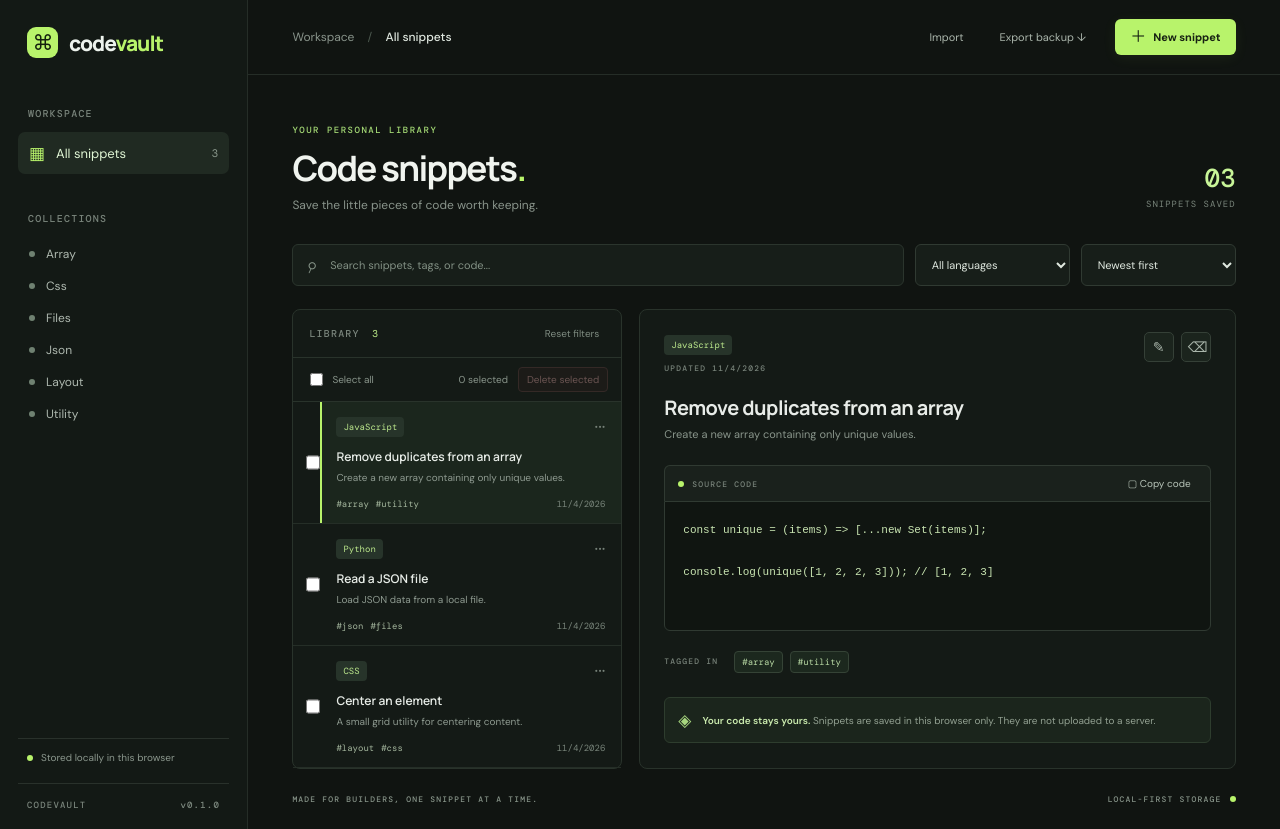
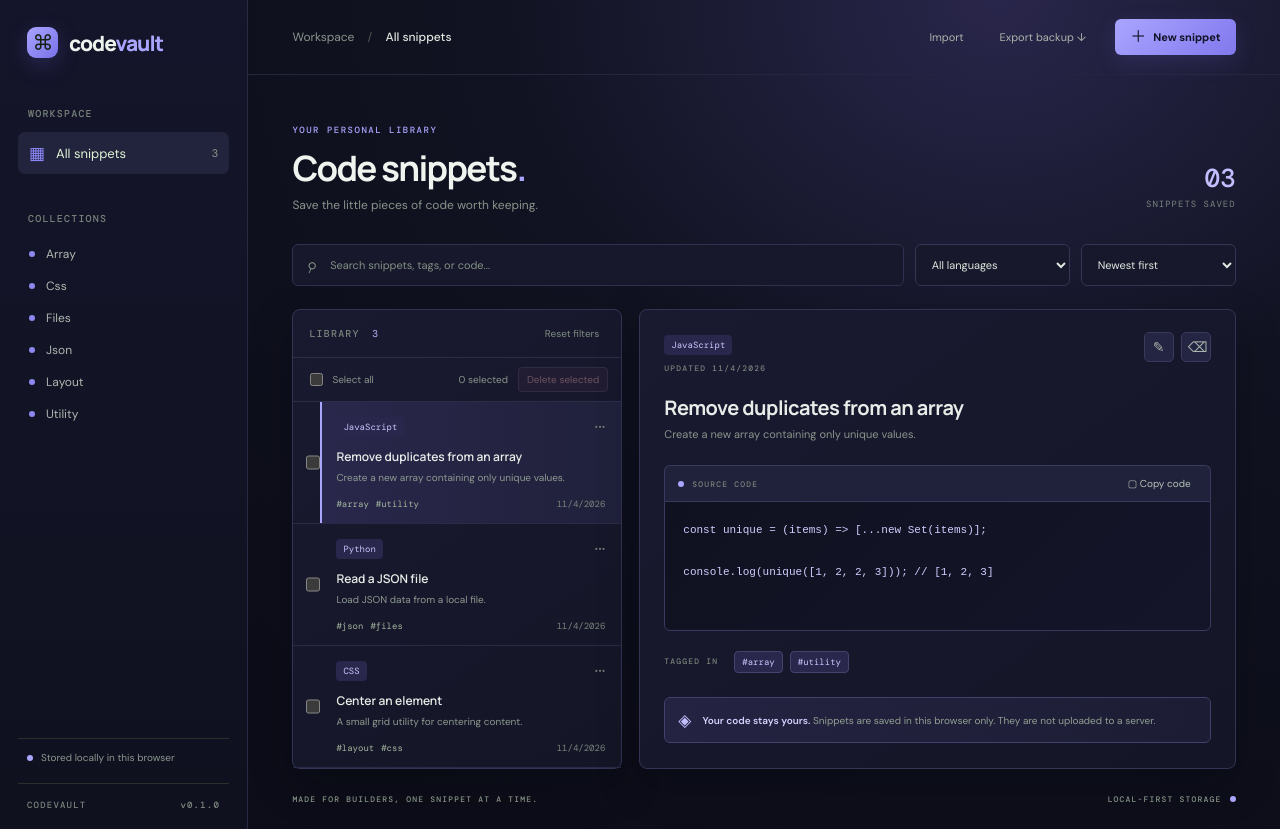
Before and after one commit to imanr236/CodeVault, a React (Vite) app: page / in a window 1280 px wide. Built offline with nearby package versions, Linux system fonts and the light colour scheme.

Commit message:
Refresh CodeVault visual theme with indigo surfaces and refined interactions

```diff
--- a/src/styles.css
+++ b/src/styles.css
@@ -1,72 +1,72 @@
 @import url('https://fonts.googleapis.com/css2?family=DM+Mono:wght@400;500&family=DM+Sans:wght@400;500;600;700&family=Manrope:wght@400;500;600;700;800&display=swap');
 
-:root{font-family:'DM Sans',sans-serif;color:#e8ece8;background:#101411;font-synthesis:none;text-rendering:optimizeLegibility;font-smooth:always;font-optical-sizing:auto;font-weight:400}
+:root{font-family:'DM Sans',sans-serif;color:#e8ece8;background:#0c0d18;font-synthesis:none;text-rendering:optimizeLegibility;font-smooth:always;font-optical-sizing:auto;font-weight:400}
 *{box-sizing:border-box}
-body{margin:0;min-width:320px;min-height:100vh;background:#101411}
+body{margin:0;min-width:320px;min-height:100vh;background:#0c0d18}
 button,input,select,textarea{font:inherit}
 button{cursor:pointer}
-.app-shell{min-height:100vh;display:flex;background:#101411}
-.sidebar{width:248px;flex-shrink:0;border-right:1px solid #252d27;background:#131915;padding:27px 18px 18px;display:flex;flex-direction:column;min-height:100vh}
+.app-shell{min-height:100vh;display:flex;background:#0c0d18}
+.sidebar{width:248px;flex-shrink:0;border-right:1px solid #25263d;background:#111322;padding:27px 18px 18px;display:flex;flex-direction:column;min-height:100vh}
 .brand{display:flex;align-items:center;gap:11px;color:#edf3ed;text-decoration:none;font:800 21px Manrope,sans-serif;letter-spacing:-1px;padding:0 9px 49px}
-.brand-mark{width:31px;height:31px;border-radius:9px;background:#b8f36b;color:#14200e;display:grid;place-items:center;font:700 21px 'DM Mono',monospace}
-.brand-accent{color:#b8f36b}
+.brand-mark{width:31px;height:31px;border-radius:9px;background:#918cff;color:#14200e;display:grid;place-items:center;font:700 21px 'DM Mono',monospace}
+.brand-accent{color:#918cff}
 .workspace-label,.sidebar-heading,.eyebrow,.list-heading,.detail-date,.code-toolbar,.detail-meta>span,.page-footer,.sidebar-foot{font:500 10px 'DM Mono',monospace;letter-spacing:1.2px;color:#78837a}
 .workspace-label{padding:0 10px 12px}
 .nav-item,.tag-nav{border:0;background:transparent;color:#aeb8af;width:100%;text-align:left;border-radius:7px;padding:10px 11px;display:flex;align-items:center;gap:11px;font-size:13px}
-.nav-item.active{background:#202a22;color:#dff5d4}
-.nav-item>span:first-child{font-size:17px;color:#b8f36b}
+.nav-item.active{background:#22233d;color:#dff5d4}
+.nav-item>span:first-child{font-size:17px;color:#918cff}
 .nav-count{margin-left:auto;color:#8b998d;font:11px 'DM Mono',monospace}
 .sidebar-section{margin-top:38px}
 .sidebar-heading{padding:0 10px 13px}
 .tag-nav{padding:8px 11px;font-size:12px;text-transform:capitalize}
-.tag-nav.selected{background:#202a22;color:#c9f69a}
+.tag-nav.selected{background:#22233d;color:#c6c2ff}
 .tag-dot{width:6px;height:6px;border-radius:50%;background:#6f8171}
 .muted{color:#89948b}
 .small{font-size:11px}
 .sidebar-hint{padding:0 10px;line-height:1.6}
 .sidebar-bottom{margin-top:auto}
 .local-note{font-size:10px;color:#8b978d;padding:12px 9px;border-top:1px solid #29312b;display:flex;align-items:center;gap:8px}
-.status-dot,.page-footer i{width:6px;height:6px;background:#b8f36b;border-radius:50%;display:inline-block}
+.status-dot,.page-footer i{width:6px;height:6px;background:#918cff;border-radius:50%;display:inline-block}
 .sidebar-foot{padding:15px 9px 0;border-top:1px solid #29312b;margin-top:7px;font-size:9px}
 .sidebar-foot span{float:right;color:#7d897f}
 .main-area{flex:1;min-width:0}
-.topbar{height:75px;border-bottom:1px solid #252d27;display:flex;align-items:center;justify-content:space-between;padding:0 4.3%}
+.topbar{height:75px;border-bottom:1px solid #25263d;display:flex;align-items:center;justify-content:space-between;padding:0 4.3%}
 .breadcrumbs{font-size:12px;color:#89948b}.breadcrumbs span{padding:0 10px;color:#4d5a50}.breadcrumbs strong{font-weight:500;color:#dfe7df}
 .top-actions{display:flex;align-items:center;gap:22px}
 .text-action{border:0;background:none;color:#aab5ab;font-size:11px;padding:7px}
-.text-action:hover{color:#c5f58e}
+.text-action:hover{color:#c6c2ff}
 .import-action{cursor:pointer;position:relative}.import-action input{position:absolute;inset:0;width:100%;opacity:0;cursor:pointer}
-.primary-button{border:0;background:#b8f36b;color:#172113;padding:11px 15px;border-radius:6px;font-size:11px;font-weight:700;display:inline-flex;align-items:center;gap:7px;box-shadow:0 3px 14px #a6e75c12}
-.primary-button:hover{background:#c8ff83}
+.primary-button{border:0;background:#918cff;color:#172113;padding:11px 15px;border-radius:6px;font-size:11px;font-weight:700;display:inline-flex;align-items:center;gap:7px;box-shadow:0 3px 14px #a6e75c12}
+.primary-button:hover{background:#b8b4ff}
 .primary-button span{font-size:16px;line-height:10px}
 .content{max-width:1280px;margin:0 auto;padding:49px 4.3% 25px}
 .page-intro{display:flex;align-items:flex-end;justify-content:space-between;margin-bottom:31px}
-.eyebrow{color:#a4d975;font-size:9px;letter-spacing:1.5px}
+.eyebrow{color:#aaa6ff;font-size:9px;letter-spacing:1.5px}
 h1,h2,p{margin-top:0}
 h1{font:700 35px Manrope,sans-serif;letter-spacing:-1.7px;margin:8px 0 5px;color:#f0f4ef}
-.title-period{color:#b8f36b}
+.title-period{color:#918cff}
 .page-intro p{font-size:12px;margin:0}
 .snippet-total{display:flex;flex-direction:column;align-items:flex-end;gap:3px;padding-bottom:3px}
-.snippet-total strong{font:500 26px 'DM Mono',monospace;color:#c8f598}
+.snippet-total strong{font:500 26px 'DM Mono',monospace;color:#b8b4ff}
 .snippet-total span{font:9px 'DM Mono',monospace;color:#79857b;letter-spacing:1px}
 .toolbar{display:flex;gap:11px;margin-bottom:23px}
-.search-box{height:42px;flex:1;display:flex;align-items:center;gap:10px;background:#171e19;border:1px solid #2b352d;border-radius:6px;padding:0 13px}
+.search-box{height:42px;flex:1;display:flex;align-items:center;gap:10px;background:#17182b;border:1px solid #30314e;border-radius:6px;padding:0 13px}
 .search-box>span{font-size:21px;color:#879589;transform:rotate(-20deg)}
 .search-box input{background:transparent;border:0;outline:0;color:#e9efe9;width:100%;font-size:11px}
 .search-box input::placeholder{color:#68746a}
-.toolbar select,.editor-modal select,.editor-modal input,.editor-modal textarea{background:#171e19;border:1px solid #303a32;border-radius:6px;color:#dfe8df;outline:none}
+.toolbar select,.editor-modal select,.editor-modal input,.editor-modal textarea{background:#17182b;border:1px solid #343653;border-radius:6px;color:#dfe8df;outline:none}
 .toolbar select{width:155px;padding:0 12px;font-size:11px}
 .library-layout{display:grid;grid-template-columns:minmax(260px,.83fr) minmax(0,1.5fr);gap:17px;align-items:stretch}
-.snippet-list,.detail-panel{border:1px solid #29332b;background:#141a16;border-radius:8px;min-width:0}
-.list-heading{height:48px;padding:0 16px;display:flex;align-items:center;justify-content:space-between;border-bottom:1px solid #29332b}
-.list-heading b{color:#c4f58e;font-weight:400;margin-left:5px}
+.snippet-list,.detail-panel{border:1px solid #2c2d49;background:#151629;border-radius:8px;min-width:0}
+.list-heading{height:48px;padding:0 16px;display:flex;align-items:center;justify-content:space-between;border-bottom:1px solid #2c2d49}
+.list-heading b{color:#b9b5ff;font-weight:400;margin-left:5px}
 .list-heading button{border:0;background:none;color:#7e8b80;font:10px 'DM Sans',sans-serif}
-.bulk-toolbar{display:flex;align-items:center;gap:10px;padding:9px 13px;border-bottom:1px solid #29332b;color:#89958b;font-size:10px}.bulk-toolbar label{display:flex;align-items:center;gap:6px}.bulk-toolbar input,.snippet-select{accent-color:#b8f36b}.bulk-toolbar span{margin-left:auto}.bulk-toolbar button{border:1px solid #654040;background:#2a1d1d;color:#e9aaaa;border-radius:4px;padding:5px 8px;font-size:10px}.bulk-toolbar button:disabled{opacity:.4;cursor:not-allowed}.snippet-row{display:flex;align-items:stretch;border-bottom:1px solid #252e27}.snippet-select{margin:0 0 0 13px;width:14px;flex-shrink:0}.snippet-row .snippet-card{border-bottom:0;flex:1;min-width:0}
-.snippet-card{width:100%;text-align:left;border:0;border-bottom:1px solid #252e27;background:transparent;color:#e7ece7;padding:15px 16px 13px;display:block}
+.bulk-toolbar{display:flex;align-items:center;gap:10px;padding:9px 13px;border-bottom:1px solid #2c2d49;color:#89958b;font-size:10px}.bulk-toolbar label{display:flex;align-items:center;gap:6px}.bulk-toolbar input,.snippet-select{accent-color:#918cff}.bulk-toolbar span{margin-left:auto}.bulk-toolbar button{border:1px solid #59476d;background:#30233b;color:#e9aaaa;border-radius:4px;padding:5px 8px;font-size:10px}.bulk-toolbar button:disabled{opacity:.4;cursor:not-allowed}.snippet-row{display:flex;align-items:stretch;border-bottom:1px solid #292a45}.snippet-select{margin:0 0 0 13px;width:14px;flex-shrink:0}.snippet-row .snippet-card{border-bottom:0;flex:1;min-width:0}
+.snippet-card{width:100%;text-align:left;border:0;border-bottom:1px solid #292a45;background:transparent;color:#e7ece7;padding:15px 16px 13px;display:block}
 .snippet-card:hover{background:#19221b}
-.snippet-card.chosen{background:#1b261d;box-shadow:inset 2px 0 #b8f36b}
+.snippet-card.chosen{background:#242342;box-shadow:inset 2px 0 #918cff}
 .snippet-card-top,.snippet-card-bottom{display:flex;align-items:center;justify-content:space-between}
-.language-pill{display:inline-flex;background:#27342a;color:#bde98d;border-radius:4px;padding:4px 7px;font:9px 'DM Mono',monospace}
+.language-pill{display:inline-flex;background:#292a49;color:#c4c0ff;border-radius:4px;padding:4px 7px;font:9px 'DM Mono',monospace}
 .card-dots{font-size:18px;color:#778279;line-height:10px}
 .snippet-card strong{display:block;font:600 12px Manrope,sans-serif;margin:11px 0 5px}
 .snippet-card p{font-size:10px;color:#8e9a90;line-height:1.5;margin:0 0 13px}
@@ -76,30 +76,30 @@ h1{font:700 35px Manrope,sans-serif;letter-spacing:-1.7px;margin:8px 0 5px;color
 .detail-header{display:flex;justify-content:space-between;align-items:flex-start}
 .detail-date{font-size:8px;margin-top:8px}
 .detail-actions{display:flex;gap:7px}
-.icon-button{width:30px;height:30px;border-radius:5px;border:1px solid #354037;background:#1b241d;color:#aab6ab;font-size:14px}
+.icon-button{width:30px;height:30px;border-radius:5px;border:1px solid #393a5d;background:#242542;color:#aab6ab;font-size:14px}
 .icon-button:hover{border-color:#8eaf71;color:#d4f6b4}
 .icon-button.danger:hover{border-color:#a55d5d;color:#f0a5a5}
 .detail-panel h2{font:700 20px Manrope,sans-serif;letter-spacing:-.5px;margin:21px 0 6px}
 .detail-description{font-size:11px;color:#89958b;margin-bottom:24px}
-.code-toolbar{display:flex;justify-content:space-between;align-items:center;border:1px solid #303a32;border-bottom:0;background:#1a211c;border-radius:6px 6px 0 0;padding:10px 13px;font-size:8px}
+.code-toolbar{display:flex;justify-content:space-between;align-items:center;border:1px solid #343653;border-bottom:0;background:#1a1b30;border-radius:6px 6px 0 0;padding:10px 13px;font-size:8px}
 .code-toolbar span{display:flex;align-items:center;gap:8px}
-.code-toolbar i{width:6px;height:6px;background:#b8f36b;border-radius:50%}
+.code-toolbar i{width:6px;height:6px;background:#918cff;border-radius:50%}
 .code-toolbar button{border:0;background:transparent;color:#b7c4b8;font:10px 'DM Sans',sans-serif}
-.code-block{margin:0;background:#101511;border:1px solid #303a32;border-radius:0 0 6px 6px;padding:18px;min-height:130px;overflow:auto;color:#c9e5b2;font:11px/1.8 'DM Mono',monospace;white-space:pre-wrap;overflow-wrap:anywhere}
+.code-block{margin:0;background:#101511;border:1px solid #343653;border-radius:0 0 6px 6px;padding:18px;min-height:130px;overflow:auto;color:#d0ceff;font:11px/1.8 'DM Mono',monospace;white-space:pre-wrap;overflow-wrap:anywhere}
 .detail-meta{margin-top:20px;display:flex;align-items:flex-start;gap:16px}
 .detail-meta>span{font-size:8px;padding-top:5px;white-space:nowrap}
 .detail-meta div{display:flex;gap:7px;flex-wrap:wrap}
-.detail-meta button{border:1px solid #354336;background:#1c281e;color:#b8d9a4;border-radius:4px;padding:4px 7px;font:9px 'DM Mono',monospace}
+.detail-meta button{border:1px solid #42416c;background:#282648;color:#b8d9a4;border-radius:4px;padding:4px 7px;font:9px 'DM Mono',monospace}
 .detail-meta em{font-size:10px;color:#78847a}
-.privacy-callout{display:flex;gap:11px;align-items:center;margin-top:24px;background:#1b251c;border:1px solid #2e3d2e;border-radius:6px;padding:11px 13px;color:#a8d77f}
+.privacy-callout{display:flex;gap:11px;align-items:center;margin-top:24px;background:#24233f;border:1px solid #3d3b68;border-radius:6px;padding:11px 13px;color:#a8d77f}
 .privacy-callout>span{font-size:17px}
 .privacy-callout p{font-size:10px;color:#92a091;line-height:1.5;margin:0}
 .privacy-callout strong{color:#c9e9ad;font-weight:600}
 .empty-state,.empty-detail{display:flex;align-items:center;justify-content:center;flex-direction:column;text-align:center;padding:48px 20px;color:#879489}
-.empty-state>span,.empty-detail>span{font-size:30px;color:#b8f36b;margin-bottom:12px}
+.empty-state>span,.empty-detail>span{font-size:30px;color:#918cff;margin-bottom:12px}
 .empty-state strong,.empty-detail strong{font:600 13px Manrope,sans-serif;color:#e1e9e1}
 .empty-state p,.empty-detail p{font-size:10px;line-height:1.6}
-.empty-state button{background:none;border:0;color:#b8f36b;font-size:10px}
+.empty-state button{background:none;border:0;color:#918cff;font-size:10px}
 .empty-detail{min-height:380px}
 .empty-detail .primary-button{margin-top:7px}
 .page-footer{display:flex;justify-content:space-between;margin-top:25px;font-size:8px;color:#68756b}
@@ -112,19 +112,19 @@ h1{font:700 35px Manrope,sans-serif;letter-spacing:-1.7px;margin:8px 0 5px;color
 .editor-modal label>span{display:inline}
 .editor-modal input,.editor-modal select,.editor-modal textarea{width:100%;padding:11px 12px;font-size:11px}
 .editor-modal textarea{resize:vertical;font:11px/1.7 'DM Mono',monospace}
-.editor-modal input:focus,.editor-modal select:focus,.editor-modal textarea:focus{border-color:#9bcf6d}
+.editor-modal input:focus,.editor-modal select:focus,.editor-modal textarea:focus{border-color:#9d98ff}
 .form-row{display:grid;grid-template-columns:1fr 1fr;gap:13px}
 .modal-footer{display:flex;align-items:center;justify-content:flex-end;gap:9px;padding-top:9px;border-top:1px solid #2c372e}
 .modal-footer>span{margin-right:auto;color:#819084;font-size:9px}
-.secondary-button{border:1px solid #3a463c;background:#202a22;color:#c0cbc1;border-radius:6px;padding:10px 14px;font-size:10px}
+.secondary-button{border:1px solid #3a463c;background:#22233d;color:#c0cbc1;border-radius:6px;padding:10px 14px;font-size:10px}
 @media(max-width:900px){.sidebar{width:205px}.content{padding-left:25px;padding-right:25px}.topbar{padding:0 25px}.library-layout{grid-template-columns:minmax(220px,.8fr) minmax(0,1.2fr)}}
 @media(max-width:680px){.sidebar{width:58px;padding:20px 8px}.brand{padding:0 4px 43px}.brand>span:last-child,.workspace-label,.nav-item:not(.active),.nav-item{font-size:0}.nav-item{justify-content:center;padding:11px 0}.nav-item>span:first-child{font-size:17px}.nav-count,.sidebar-section,.sidebar-bottom{display:none}.topbar{height:65px;padding:0 15px}.breadcrumbs{font-size:10px}.top-actions{gap:7px}.text-action{font-size:9px;padding:5px}.primary-button{padding:10px;font-size:10px}.content{padding:34px 14px 20px}.page-intro{margin-bottom:22px}h1{font-size:28px}.page-intro p{font-size:10px}.snippet-total strong{font-size:20px}.snippet-total span{font-size:7px}.toolbar select{width:115px}.library-layout{grid-template-columns:1fr}.snippet-list{max-height:300px;overflow:auto}.detail-panel{min-height:360px}.page-footer{font-size:6px}.form-row{grid-template-columns:1fr;gap:0}.modal-footer>span{display:none}}
 
 
 /* Accessibility: keep keyboard focus visible and hide helper text visually only. */
-:focus-visible{outline:2px solid #c8f598;outline-offset:3px}
+:focus-visible{outline:2px solid #b8b4ff;outline-offset:3px}
 button:focus:not(:focus-visible),a:focus:not(:focus-visible){outline:none}
-.search-box:focus-within{border-color:#9bcf6d;box-shadow:0 0 0 2px #9bcf6d33}
+.search-box:focus-within{border-color:#9d98ff;box-shadow:0 0 0 2px #9d98ff33}
 @media(prefers-reduced-motion:reduce){*,*::before,*::after{scroll-behavior:auto!important;animation-duration:.01ms!important;animation-iteration-count:1!important;transition-duration:.01ms!important}}
 
 
@@ -132,3 +132,32 @@ button:focus:not(:focus-visible),a:focus:not(:focus-visible){outline:none}
 .search-box input::placeholder{color:#829084}
 .page-footer{color:#879489}
 .sr-only{position:absolute;width:1px;height:1px;padding:0;margin:-1px;overflow:hidden;clip:rect(0,0,0,0);white-space:nowrap;border:0}
+
+
+/* Visual refresh: layered indigo surfaces, softer depth, and crisp interactions. */
+:root{color-scheme:dark;background:#0c0d18}
+body,.app-shell{background:radial-gradient(ellipse at 78% 0%,#29264b 0%,#111322 35%,#0c0d18 78%)}
+.sidebar{background:linear-gradient(180deg,#14152a 0%,#10111f 100%);border-right-color:#292943}
+.brand-mark{background:linear-gradient(135deg,#aaa5ff,#7771e8);box-shadow:0 6px 22px #8178ff35}
+.brand-accent,.title-period{color:#aaa5ff}
+.primary-button{background:linear-gradient(135deg,#aaa5ff,#8178ed);color:#111225;box-shadow:0 7px 22px #8178ff25;transition:transform .18s ease,filter .18s ease,box-shadow .18s ease}
+.primary-button:hover{background:linear-gradient(135deg,#c1bdff,#9992ff);transform:translateY(-1px);box-shadow:0 10px 26px #8178ff35}
+.snippet-list,.detail-panel{background:linear-gradient(145deg,#191a30 0%,#141526 100%);border-color:#333454;box-shadow:0 14px 42px #05061045}
+.snippet-card{transition:background .18s ease,box-shadow .18s ease}
+.snippet-card.chosen{background:linear-gradient(90deg,#29274b,#20213b);box-shadow:inset 2px 0 #aaa5ff}
+.snippet-card:hover{background:#20213b}
+.language-pill,.detail-meta button{background:#29284c;color:#c9c6ff;border-color:#44436e}
+.code-block{background:linear-gradient(135deg,#101120,#15152a);color:#d0ceff;border-color:#393a5e}
+.code-toolbar{background:#20213a;border-color:#393a5e}
+.code-toolbar i,.status-dot,.page-footer i{background:#aaa5ff}
+.eyebrow{color:#aaa5ff}
+.snippet-total strong{color:#c3bfff}
+.search-box:focus-within,.editor-modal input:focus,.editor-modal select:focus,.editor-modal textarea:focus{border-color:#aaa5ff;box-shadow:0 0 0 3px #aaa5ff20}
+.privacy-callout{background:linear-gradient(110deg,#242342,#1c1d34);border-color:#41416b;color:#c3bfff}
+.privacy-callout strong{color:#d4d1ff}
+.tag-nav.selected{background:#242342;color:#c9c6ff}
+.tag-dot{background:#8d87ee}
+:focus-visible{outline-color:#c1bdff}
+.icon-button:hover{border-color:#aaa5ff;color:#d6d3ff}
+@media(hover:hover){.snippet-card:hover{transform:translateX(2px)}}
+@media(prefers-reduced-motion:reduce){.snippet-card,.primary-button{transition:none}}
```
